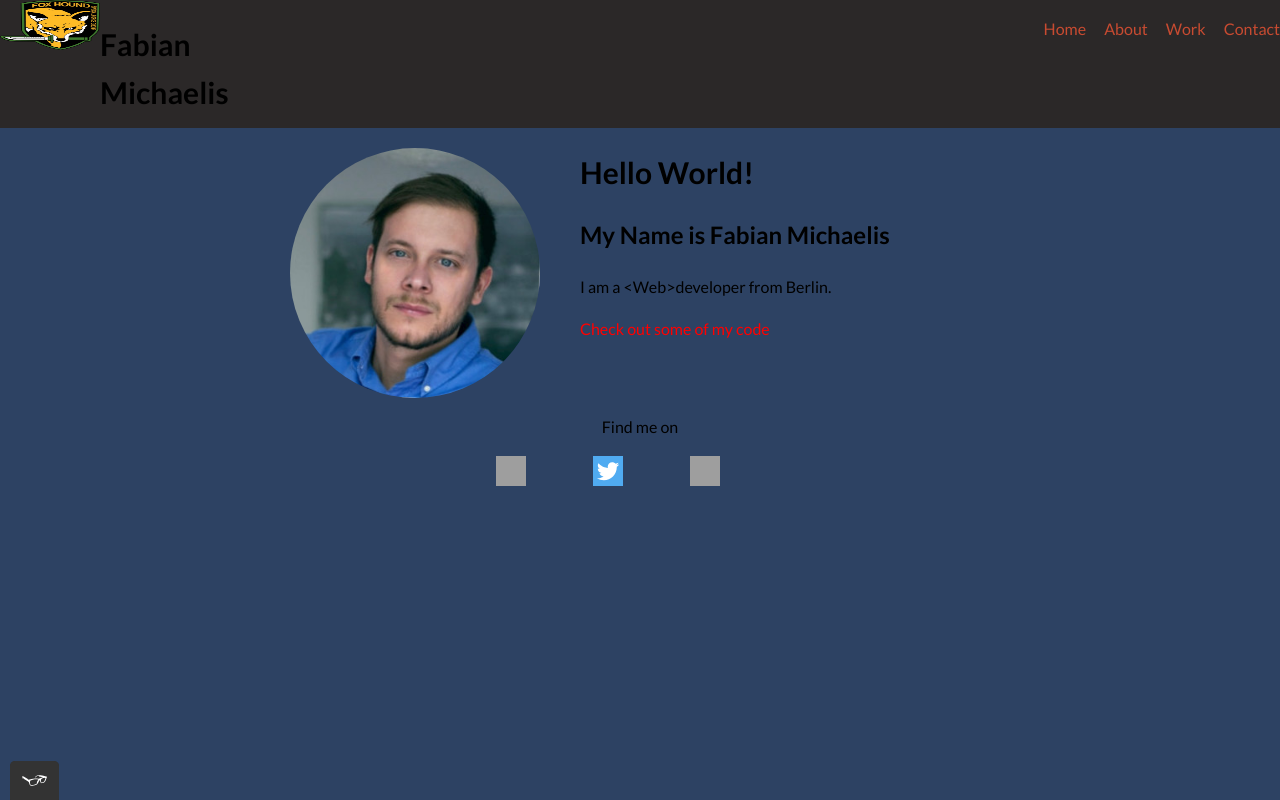
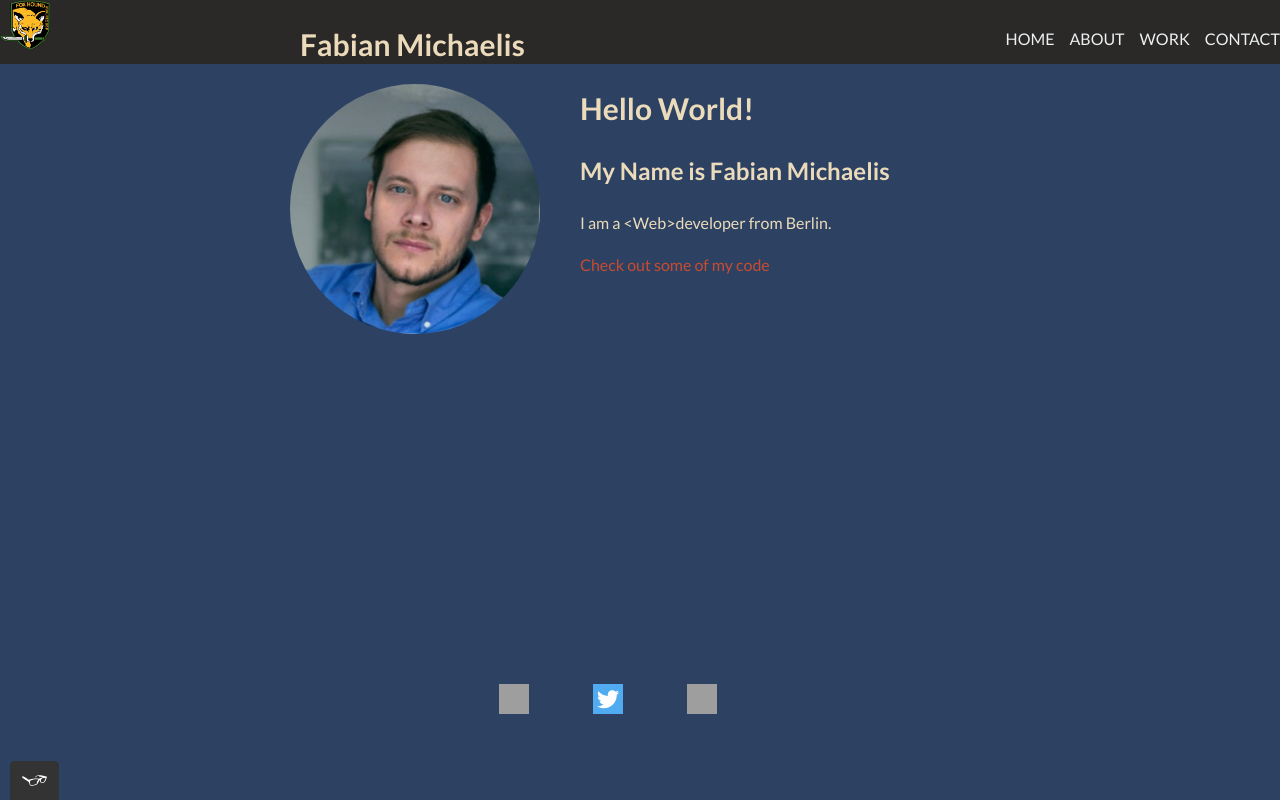
Before and after one commit to FabiMi/portfolio-fabian-, a plain HTML site: page index.html in a window 1280 px wide. Drawn offline with nearby package versions, Linux system fonts and the light colour scheme; grey boxes are pictures that could not be loaded.

Commit message:
changed link style nav menue and centered the footer

```diff
--- a/css/style.production.css
+++ b/css/style.production.css
@@ -202,6 +202,9 @@ header{
         -ms-flex-direction: column;
             flex-direction: column;
     text-align: center;
+    position:absolute;
+    bottom: 0;
+    min-width: 1100px;
 
 }
 
--- a/css/styles.css
+++ b/css/styles.css
@@ -30,14 +30,161 @@ Secondary Color (Orange): #e0b354;
 }
 
 
+
+
+
+
+/* here begins the Header*/
+
 header{
-  height: 8rem;
+  height: 4rem;
 
+  }
+
+  .page-header {
+    -webkit-box-sizing: border-box;
+            box-sizing: border-box;
+    display: -webkit-box;
+    display: -ms-flexbox;
+    display: flex;
+    flex-direction: row;
+    -webkit-box-orient:  horizontal;
+    -webkit-box-direction:  normal;
+        -ms-flex-direction:  row;
+            flex-direction:  row;
+
+    width: 100%;
+    margin-bottom: 20px;
+    background-color: var(--secondary-color);
+    padding-bottom: 2px;
+    -webkit-animation-name: menu-change;
+            animation-name: menu-change;
+    -webkit-animation-iteration-count: infinite;
+            animation-iteration-count: infinite;
+  -webkit-animation-direction: alternate;
+          animation-direction: alternate;
+  -webkit-animation-timing-function: linear;
+          animation-timing-function: linear;
+  -webkit-animation-duration: 1s;
+          animation-duration: 1s;
+
+  }
+
+  .page-header__item {
+    -webkit-box-flex: 0;
+        -ms-flex: 0 1 300px;
+            flex: 0 1 300px;
+    position: relative;
+  }
+
+  .page-header__item:last-child {
+    -webkit-box-flex: 1;
+        -ms-flex-positive: 1;
+            flex-grow: 1;
+    text-align: right;
+    float:right;
+
+  }
+
+  .logo{
+    width: 50px;
+    height: 50px;
+  float: left;
+  }
+
+  .navigation-list {
+    list-style-type: none;
+  }
+
+  .navigation-list li {
+    display: inline-block;
+    margin-left: 15px;
   }
 
 
 
+ul {
+display: flex;
+flex-direction: row;
+align-items: start;
+list-style-type: none;
+}
+
+li {
+  padding: 6px 0;
+}
+
+  .navigation-list__item {
+    position: relative;
+    display: block;
+    padding: 4px 0;
+    font-family: Lato, sans-serif;
+    color: #ecf0f1;
+    text-decoration: none;
+    text-transform: uppercase;
+    transition: 0.5s;
+  }
+
+    .navigation-list__item::after  {
+      position: absolute;
+      content: "";
+      top: 100%;
+      left: 0;
+      width: 100%;
+      height: 3px;
+      background: #3498db;
+      transform: scaleX(0);
+      transform-origin: right;
+      transition: transform 0.5s;
+    }
+
+
+    .navigation-list__item:hover {
+      color: #95a5a6;
+    }
+
+    .navigation-list__item:hover::after {
+      transform: scaleX(1);
+      transform-origin: left;
+    }
+
+
+
+    @-webkit-keyframes menu-change {
+      0% {
+        background-color:var(--secondary-color);
+      }
+      50% {
+        background-color: #312c2e;
+      }
+      100% {
+        background-color: #2b2828;
+      }
+
+
+    }
+
+
+    @keyframes menu-change {
+      0% {
+        background-color:var(--secondary-color);
+      }
+      50% {
+        background-color: #312c2e;
+      }
+      100% {
+        background-color: #2b2828;
+      }
+
+
+    }
+
+
+  /* here ends the header*/
+
+
    body {
+
       min-height: auto;
       font-family: 'Lato', sans-serif;
       font-weight: 400;
@@ -67,34 +214,6 @@ header{
     }
 
 
-    .pullRightLeft a:before, .pullRightLeft a:after
-    {
-        position: absolute;
-        width: 2px;
-        height: 100%;
-        top: 0px;
-        content: '';
-        background: #FFF;
-        opacity: 0.3;
-        -webkit-transition: all 0.3s;
-        -o-transition: all 0.3s;
-        transition: all 0.3s;
-    }
-
-    .pullRightLeft a:before
-    {
-        left: 0px;
-    }
-
-    .pullRightLeft a:after
-    {
-        right: 0px;
-    }
-
-    .pullRightLeft a:hover:before, .pullRightLeft a:hover:after
-    {
-        width: 100%;
-    }
 
 
 
@@ -113,31 +232,6 @@ header{
       /* visited link */
       color: var(--primary-link-color);
     }
-
-  /*
-
-    a:hover, a:focus {
-      text-decoration: none;
-      color: #C84B31;
-      font-style: oblique;
-      font-size: 20px;
-      transition: 200ms;
-      border-top: solid;
-      transform: scale(2);
-    }
-  a:hover::after{
-    transform: scale(1.5);
-    transition: 200ms;
-
-  }
-
-
-    a:active {
-      /* selected link
-      color: #489c79;
-    }
-
-  */
 
 
 
@@ -190,115 +284,25 @@ header{
 
   }
 
-    .page-footer{
-         clear: both;
-         display: -webkit-box;
-         display: -ms-flexbox;
-         display: flex;
-         -webkit-box-orient: vertical;
-         -webkit-box-direction: normal;
-             -ms-flex-direction: column;
-                 flex-direction: column;
-         text-align: center;
-
-    }
 
 
-  .logo{
-    width: 50px;
-    height: 50px;
-  float: left;
-  }
+
+
 
   .profile {
     max-width: 700px;
     margin: 0 auto;
-  }
-
-
-  @-webkit-keyframes menu-change {
-    0% {
-      background-color:var(--secondary-color);
-    }
-    50% {
-      background-color: #312c2e;
-    }
-    100% {
-      background-color: #2b2828;
-    }
-
-
-  }
-
-
-  @keyframes menu-change {
-    0% {
-      background-color:var(--secondary-color);
-    }
-    50% {
-      background-color: #312c2e;
-    }
-    100% {
-      background-color: #2b2828;
-    }
-
-
+    min-height: 600px;
   }
 
 
 
 
 
-    .page-header {
-      -webkit-box-sizing: border-box;
-              box-sizing: border-box;
-      display: -webkit-box;
-      display: -ms-flexbox;
-      display: flex;
-      -webkit-box-orient:  vertical;
-      -webkit-box-direction:  normal;
-          -ms-flex-direction:  column;
-              flex-direction:  column;
 
-      width: 100%;
-      margin-bottom: 20px;
-      background-color: var(--secondary-color);
-      padding-bottom: 2px;
-      -webkit-animation-name: menu-change;
-              animation-name: menu-change;
-      -webkit-animation-iteration-count: infinite;
-              animation-iteration-count: infinite;
-    -webkit-animation-direction: alternate;
-            animation-direction: alternate;
-    -webkit-animation-timing-function: linear;
-            animation-timing-function: linear;
-    -webkit-animation-duration: 1s;
-            animation-duration: 1s;
 
-    }
 
-    .page-header__item {
-      -webkit-box-flex: 0;
-          -ms-flex: 0 1 200px;
-              flex: 0 1 200px;
-      position: inherit;
-    }
 
-    .page-header__item:last-child {
-      -webkit-box-flex: 1;
-          -ms-flex-positive: 1;
-              flex-grow: 1;
-      text-align: right;
-    }
-
-    .navigation-list {
-      list-style-type: none;
-    }
-
-    .navigation-list li {
-      display: inline-block;
-      margin-left: 15px;
-    }
 
 
 
@@ -775,3 +779,19 @@ to {
 width: 30px;
 height: 30px;
 }
+
+/*here begins the footer*/
+.page-footer{
+  clear: both;
+  display: -webkit-box;
+  display: -ms-flexbox;
+  display: flex;
+  -webkit-box-orient: horizontal;
+  -webkit-box-direction: row;
+      -ms-flex-direction: row;
+      justify-content: center;
+      align-items: center;
+
+  bottom: 0;
+
+}
--- a/index.html
+++ b/index.html
@@ -7,7 +7,7 @@
         <link href="https://fonts.googleapis.com/css2?family=Lato:wght@400;700&display=swap" rel="stylesheet">
         <link rel="shortcut icon" href="https://www.wikipedia.org/static/favicon/wikipedia.ico">
         <link rel="stylesheet" type="text/css" href="https://cdnjs.cloudflare.com/ajax/libs/normalize/8.0.0/normalize.min.css">
-        <link rel="stylesheet" type="text/css" href="css/style.production.css">
+        <link rel="stylesheet" type="text/css" href="css/styles.css">
 
     </head>
 
@@ -16,24 +16,30 @@
          <!--the head starts here-->
 
          <header class="page-header">
-            <img src="img/FOXHOUND_Logo.webp" alt="logo" class="page-header__item logo">
-            <h1 class="page-header__item">Fabian Michaelis</h1>
+            <div class="page-header__item">
+            <img src="img/FOXHOUND_Logo.webp" alt="logo" class="logo">
+            </div>
+            <div class="page-header__item">
+            <h1>Fabian Michaelis</h1>
+            </div>
+            <div class="page-header__item">
             <nav class="main-navigation page-header__item">
                 <ul class="navigation-list" role ="menubar">
                         <li role="presentation">
-                            <a class="pullRightLeft navigation-list__item" href="index.html"  id="home" role="menuitem">Home</a>
+                            <a class=" navigation-list__item" href="index.html"  id="home" role="menuitem">Home</a>
                         </li>
                         <li role="presentation">
-                            <a class="pullRightLeft navigation-list__item" href="about.html" target="_blank" id="about" role="menuitem" >About</a>
+                            <a class=" navigation-list__item" href="about.html" target="_blank" id="about" role="menuitem" >About</a>
                         </li>
                         <li role="presentation">
-                            <a class="pullRightLeft navigation-list__item" href="work.html" id="work" role="menuitem" >Work</a>
+                            <a class=" navigation-list__item" href="work.html" id="work" role="menuitem" >Work</a>
                         </li>
                         <li role="presentation">
-                            <a class="pullRightLeft navigation-list__item" href="contact.html" id="contact" role="menuitem" >Contact</a>
+                            <a class=" navigation-list__item" href="contact.html" id="contact" role="menuitem" >Contact</a>
                         </li>
                 </ul>
             </nav>
+        </div>
         </header>
 
 
@@ -70,9 +76,8 @@
 
             <!--social-media starts here-->
 
-            <div class="social-media">
 
-                <p>Find me on</p>
+
                 <!-- Github logo -->
                <a href="https://github.com/FabiMi"><img class="icons" src="https://img.icons8.com/material/100/000000/github.png" alt="github"></a>
 
@@ -94,7 +99,7 @@
 
                 <!-- LinkedIn logo -->
                 <a href="https://linkedin.com/in/fabian-michaelis-84b19117"><img class="icons" src="https://img.icons8.com/doodle/48/000000/linkedin--v2.png" alt="linkedin"></a>
-            </div>
+
         </footer>
 
         <!--the footer ends here-->
```
Lines whose indentation alone changed are shown as unchanged.
